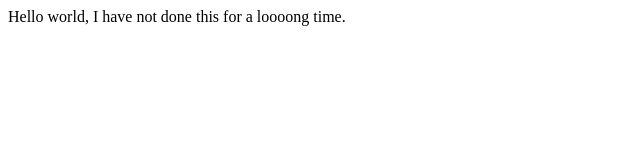
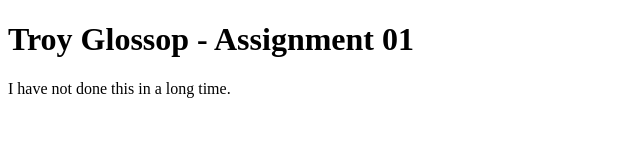
Before and after one commit to troyglossop/troyglossop.github.io, a plain HTML site: page index.html in a window 1280 px wide. Shown: the whole page, without its empty margins (0-640 px from the left). Drawn offline with Linux system fonts and the light colour scheme.

Commit message:
Update index.html
cleaned it up a bit before I start adding content.

```diff
--- a/index.html
+++ b/index.html
@@ -1,13 +1,14 @@
 <!DOCTYPE html>
 <html>
-	<head>
-		<title>Troy Glossop - Assignment 01</title>
-	</head>
-	<body>
-		<p1>Hello world, I have not done this for a loooong time.</p1>
+<head>
+<title>Troy Glossop - Assignment 01</title>
+</head>
+<body>
 
+<h1>Troy Glossop - Assignment 01</h1>
+<p>I have not done this in a long time.</p>
+
+</body>
 	<footer>
-
 	</footer>
-	</body>
 </html>
```
